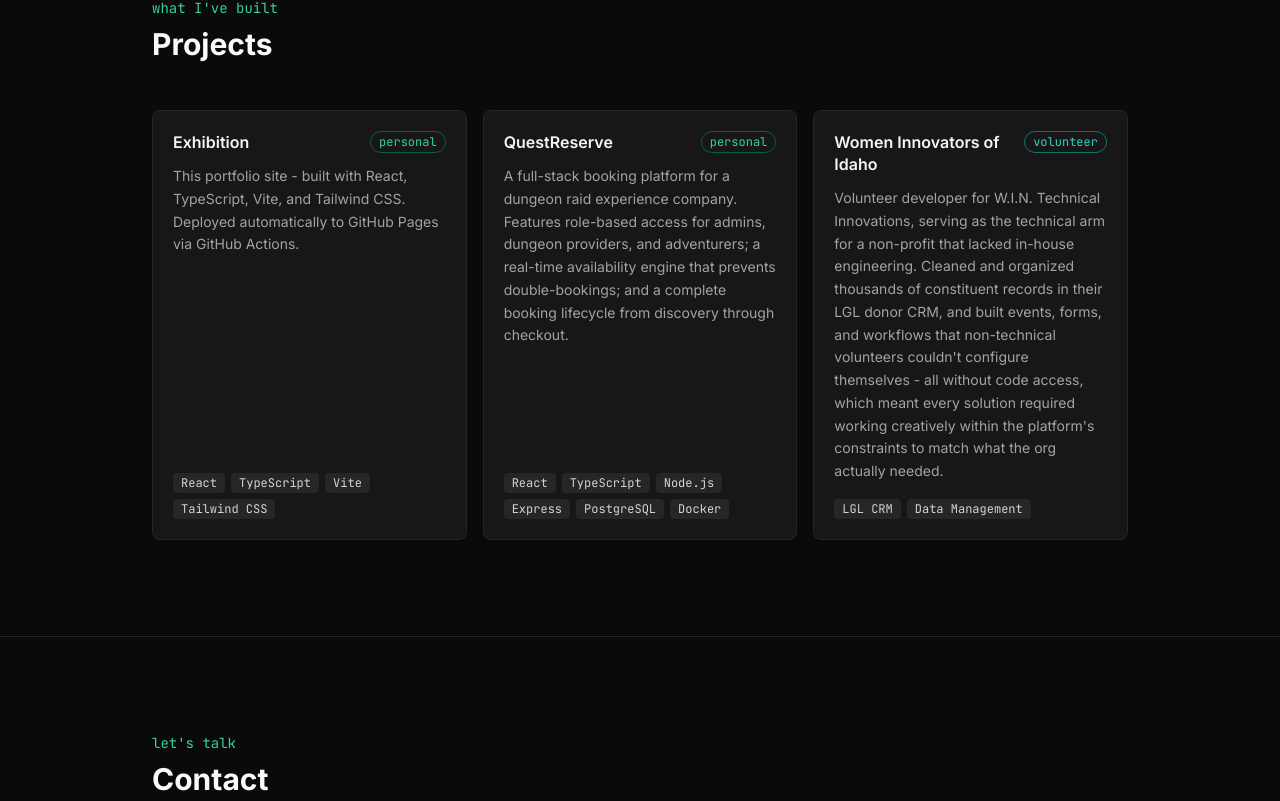
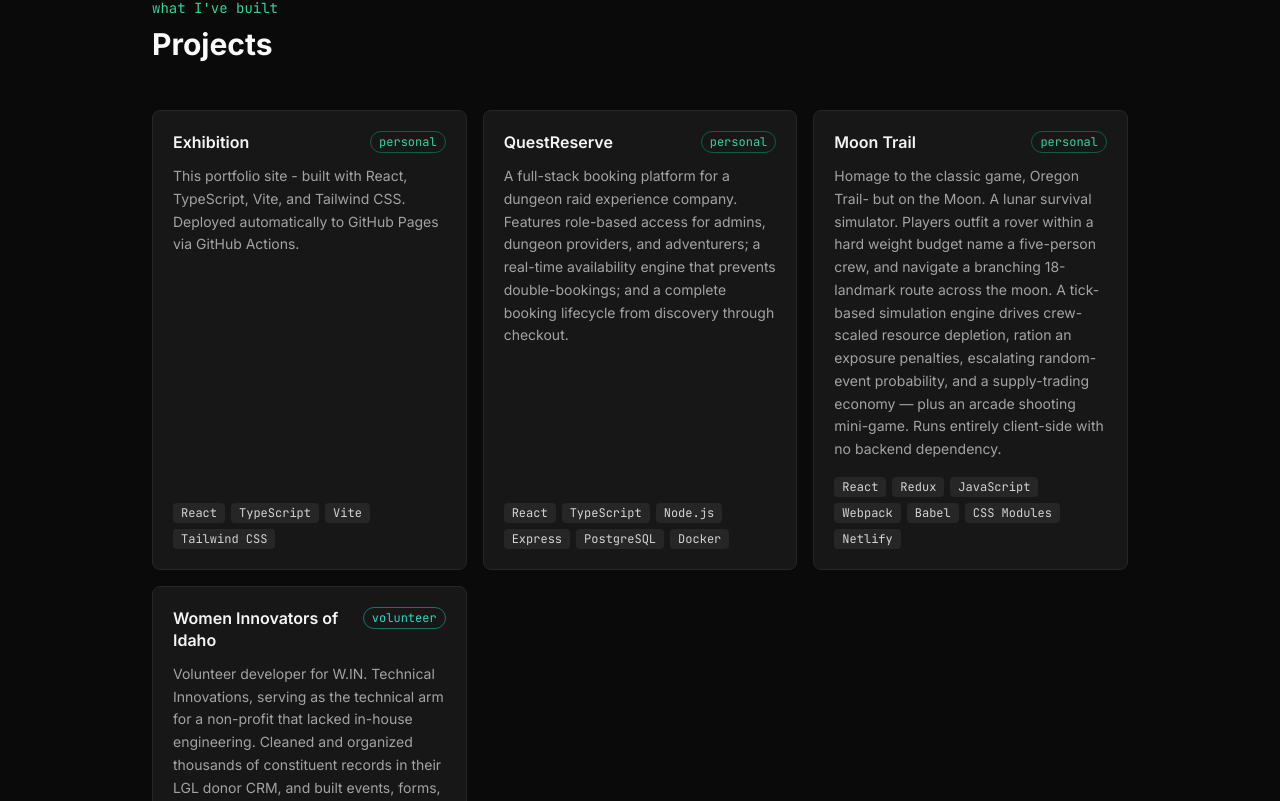
Before and after one commit to krissingl/exhibition, a React (Vite) app: page / in a window 1280 px wide. Shown: the part 899-1700 px from the top of the page. Built offline with nearby package versions, Linux system fonts and the light colour scheme.

Commit message:
Updated projects and links

```diff
--- a/src/components/Modal.tsx
+++ b/src/components/Modal.tsx
@@ -16,7 +16,7 @@ export default function Modal({ project, onClose }: ModalProps) {
     return () => document.removeEventListener('keydown', handleKey)
   }, [onClose])
 
-  const hasLinks = project.repoUrl || project.liveUrl
+  const links = project.links ?? []
 
   return (
     <div
@@ -57,28 +57,23 @@ export default function Modal({ project, onClose }: ModalProps) {
           ))}
         </div>
 
-        {hasLinks && (
+        {links.length > 0 && (
           <div className="flex gap-3 pt-4 border-t border-neutral-800">
-            {project.repoUrl && (
+            {links.map((link, i) => (
               <a
-                href={project.repoUrl}
+                key={link.url}
+                href={link.url}
                 target="_blank"
                 rel="noopener noreferrer"
-                className="px-4 py-2 bg-emerald-700 hover:bg-emerald-600 text-white text-sm font-semibold rounded transition-colors"
+                className={
+                  i === 0
+                    ? 'px-4 py-2 bg-emerald-700 hover:bg-emerald-600 text-white text-sm font-semibold rounded transition-colors'
+                    : 'px-4 py-2 border border-neutral-700 hover:border-neutral-400 text-neutral-300 hover:text-neutral-100 text-sm rounded transition-colors'
+                }
               >
-                View Repo ↗
+                {link.label} ↗
               </a>
-            )}
-            {project.liveUrl && (
-              <a
-                href={project.liveUrl}
-                target="_blank"
-                rel="noopener noreferrer"
-                className="px-4 py-2 border border-neutral-700 hover:border-neutral-400 text-neutral-300 hover:text-neutral-100 text-sm rounded transition-colors"
-              >
-                Live Site ↗
-              </a>
-            )}
+            ))}
           </div>
         )}
       </div>
--- a/src/data/projects.ts
+++ b/src/data/projects.ts
@@ -5,20 +5,28 @@ export const projects: Project[] = [
     name: 'Exhibition',
     description: 'This portfolio site - built with React, TypeScript, Vite, and Tailwind CSS. Deployed automatically to GitHub Pages via GitHub Actions.',
     techStack: ['React', 'TypeScript', 'Vite', 'Tailwind CSS'],
-    repoUrl: 'https://github.com/krissingl/exhibition',
+    links: [{ label: 'View Repo', url: 'https://github.com/krissingl/exhibition' }],
     type: 'personal',
   },
   {
     name: 'QuestReserve',
     description: 'A full-stack booking platform for a dungeon raid experience company. Features role-based access for admins, dungeon providers, and adventurers; a real-time availability engine that prevents double-bookings; and a complete booking lifecycle from discovery through checkout.',
     techStack: ['React', 'TypeScript', 'Node.js', 'Express', 'PostgreSQL', 'Docker'],
-    repoUrl: 'https://github.com/krissingl/questReserve',
+    links: [{ label: 'View Repo', url: 'https://github.com/krissingl/questReserve' }],
+    type: 'personal',
+  },
+  {
+    name: 'Moon Trail',
+    description: "Homage to the classic game, Oregon Trail- but on the Moon. A lunar survival simulator. Players outfit a rover within a hard weight budget name a five-person crew, and navigate a branching 18-landmark route across the moon. A tick-based simulation engine drives crew-scaled resource depletion, ration an exposure penalties, escalating random-event probability, and a supply-trading economy — plus an arcade shooting mini-game. Runs entirely client-side with no backend dependency.",
+    techStack: ['React', 'Redux', 'JavaScript', 'Webpack', 'Babel', 'CSS Modules', 'Netlify'],
+    links: [{ label: 'View Repo', url: 'https://github.com/krissingl/moonTrail' }, { label: 'Play Test', url: 'https://moontrail.netlify.app/' }],
     type: 'personal',
   },
   {
     name: 'Women Innovators of Idaho',
-    description: "Volunteer developer for W.I.N. Technical Innovations, serving as the technical arm for a non-profit that lacked in-house engineering. Cleaned and organized thousands of constituent records in their LGL donor CRM, and built events, forms, and workflows that non-technical volunteers couldn't configure themselves - all without code access, which meant every solution required working creatively within the platform's constraints to match what the org actually needed.",
+    description: "Volunteer developer for W.IN. Technical Innovations, serving as the technical arm for a non-profit that lacked in-house engineering. Cleaned and organized thousands of constituent records in their LGL donor CRM, and built events, forms, and workflows that non-technical volunteers couldn't configure themselves - all without code access, which meant every solution required working creatively within the platform's constraints to match what the org actually needed. W.IN is a super cool program that encourages young women and girls to pursue careers in STEM.",
     techStack: ['LGL CRM', 'Data Management'],
+    links: [{ label: 'Check Us Out', url: 'https://www.women-innovators.org/' }],
     type: 'volunteer',
   },
 ]
--- a/src/types/index.ts
+++ b/src/types/index.ts
@@ -1,9 +1,13 @@
+export interface ProjectLink {
+  label: string
+  url: string
+}
+
 export interface Project {
   name: string
   description: string
   techStack: string[]
-  repoUrl?: string
-  liveUrl?: string
+  links?: [] | [ProjectLink] | [ProjectLink, ProjectLink]
   type: 'personal' | 'volunteer'
 }
 
```
